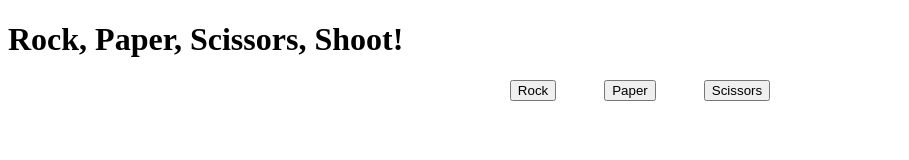
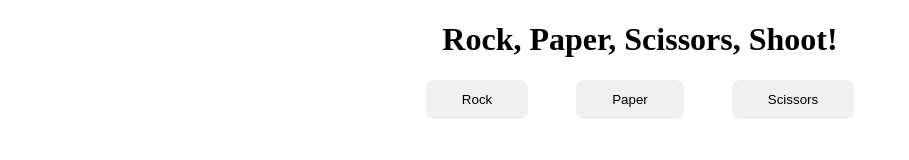
Before and after one commit to iTreykwondo/odin-rps, a plain HTML site: page index.html in a window 1280 px wide. Shown: the whole page, without its empty margins (0-909 px from the left). Drawn offline with Linux system fonts and the light colour scheme.

Commit message:
Centered h1, styled all buttons

```diff
--- a/styles.css
+++ b/styles.css
@@ -1,3 +1,13 @@
+h1 {
+  text-align: center;
+}
+
+button {
+  padding: 12px 36px;
+  border-radius: 8px;
+  border: none;
+}
+
 .btn-container {
   display: flex;
   justify-content: center;
```
